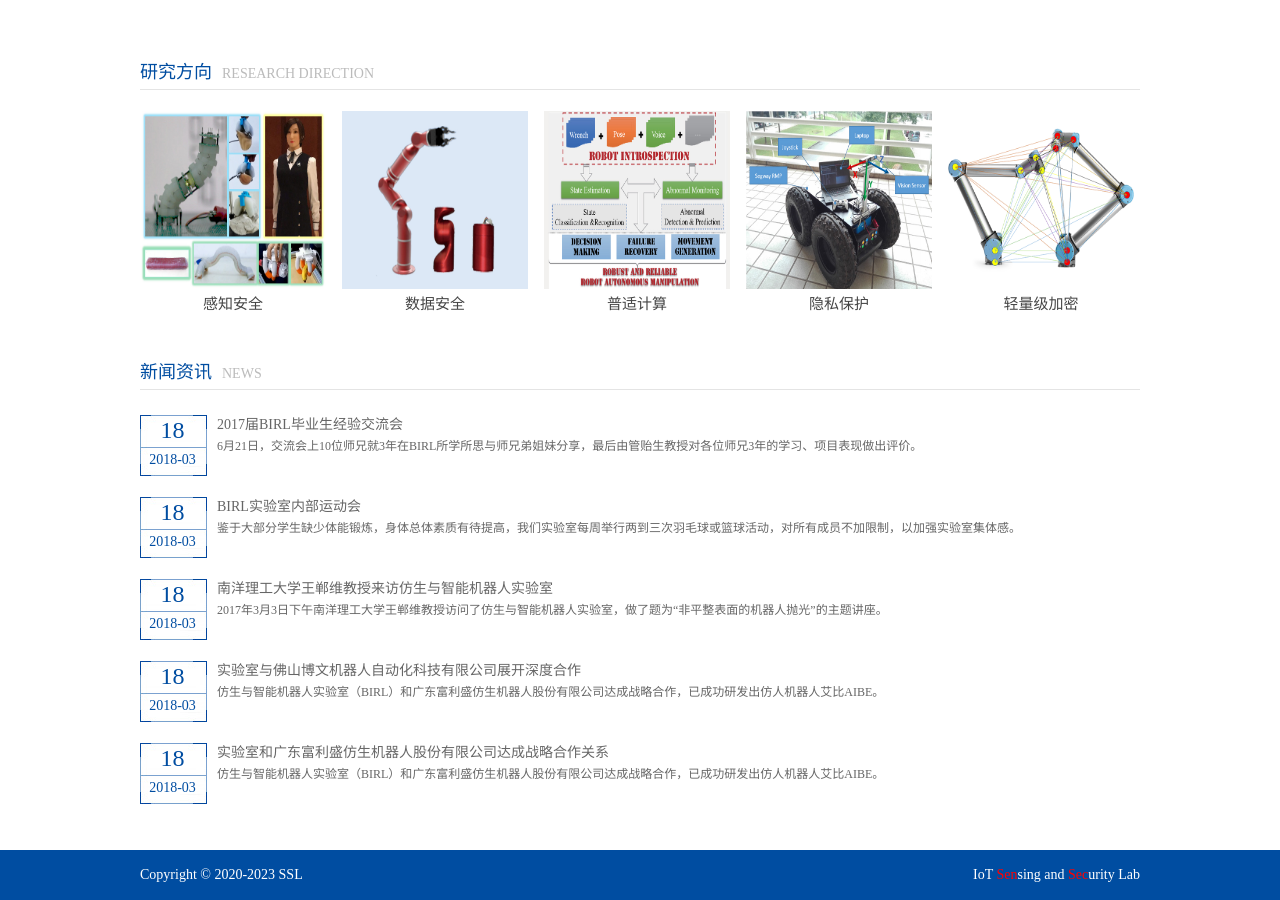
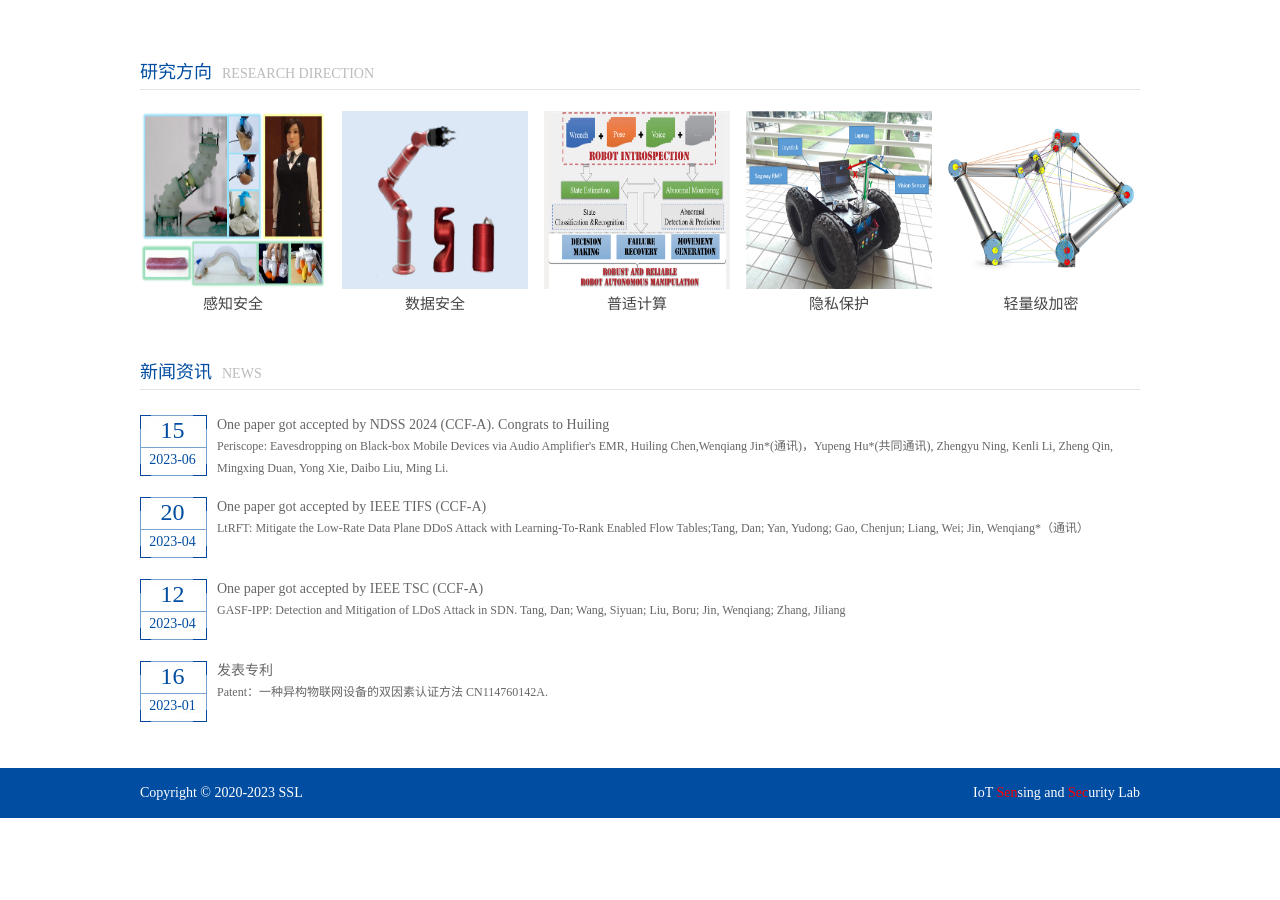
Before and after one commit to senseclab/senseclab.github.io, a Jekyll site: the page built from index.html, in a window 1280 px wide and 900 px high, scrolled down 875 px. Built offline with Jekyll 4.4.1, drawn with Linux system fonts in a browser that asks for light colours; after the commit the page ends 1693 px from its top, so only the background shows below that.

Commit message:
index.html

```diff
--- a/index.html
+++ b/index.html
@@ -100,47 +100,52 @@ jQuery(".main_img_c").slide({mainCell:".bd ul",effect:"leftLoop",autoPlay:true,d
         <div class="app_top"><p>新闻资讯<span>NEWS</span></p></div>
       </div>
       <div class="news_bottom">
-        <ul class="infoList" id="infoList">{% for post in site.categories["learning-exchange"] %}
+        <ul class="infoList" id="infoList">
+
           <li class="li">
             <div class="date">
-              <p class="day"><a href="{{ site.url }}{{ post.url }}" style="color:#004da1">{{ post.date | date:"%d" }}</a></p>
-              <span class="month"><a href="{{ site.url }}{{ post.url }}" style="color:#004da1">{{ post.date | date:"%Y-%m" }}</a></span>
+              <p class="day"><a style="color:#004da1">15</a></p>
+              <span class="month"><a style="color:#004da1">2023-06</a></span>
             </div>
             <div class="text">
-              <h3 style="overflow: hidden;text-overflow: ellipsis;white-space: nowrap;"><a href="{{ site.url }}{{ post.url }}">{{ post.title }}</a></h3>
-              <p><a href="{{ site.url }}{{ post.url }}">{{ post.description }}</a></p>
+              <h3 style="overflow: hidden;text-overflow: ellipsis;white-space: nowrap;"><a>One paper got accepted by NDSS 2024 (CCF-A). Congrats to Huiling</a></h3>
+              <p><a>Periscope: Eavesdropping on Black-box Mobile Devices via Audio Amplifier's EMR, Huiling Chen,Wenqiang Jin*(通讯)，Yupeng Hu*(共同通讯), Zhengyu Ning, Kenli Li, Zheng Qin, Mingxing Duan, Yong Xie, Daibo Liu, Ming Li.</a></p>
             </div>
-          </li>{% endfor %}{% for post in site.categories["entertainment"] %}
+          </li>
+
           <li class="li">
             <div class="date">
-              <p class="day"><a href="{{ site.url }}{{ post.url }}" style="color:#004da1">{{ post.date | date:"%d" }}</a></p>
-              <span class="month"><a href="{{ site.url }}{{ post.url }}" style="color:#004da1">{{ post.date | date:"%Y-%m" }}</a></span>
+              <p class="day"><a style="color:#004da1">20</a></p>
+              <span class="month"><a style="color:#004da1">2023-04</a></span>
             </div>
             <div class="text">
-              <h3 style="overflow: hidden;text-overflow: ellipsis;white-space: nowrap;"><a href="{{ site.url }}{{ post.url }}">{{ post.title }}</a></h3>
-              <p><a href="{{ site.url }}{{ post.url }}">{{ post.description }}</a></p>
+              <h3 style="overflow: hidden;text-overflow: ellipsis;white-space: nowrap;"><a>One paper got accepted by IEEE TIFS (CCF-A)</a></h3>
+              <p><a>LtRFT: Mitigate the Low-Rate Data Plane DDoS Attack with Learning-To-Rank Enabled Flow Tables;Tang, Dan; Yan, Yudong; Gao, Chenjun; Liang, Wei; Jin, Wenqiang*（通讯）</a></p>
             </div>
-          </li>{% endfor %}{% for post in site.categories["academic-exchange"] %}
+          </li>
+
           <li class="li">
             <div class="date">
-              <p class="day"><a href="{{ site.url }}{{ post.url }}" style="color:#004da1">{{ post.date | date:"%d" }}</a></p>
-              <span class="month"><a href="{{ site.url }}{{ post.url }}" style="color:#004da1">{{ post.date | date:"%Y-%m" }}</a></span>
+              <p class="day"><a style="color:#004da1">12</a></p>
+              <span class="month"><a style="color:#004da1">2023-04</a></span>
             </div>
             <div class="text">
-              <h3 style="overflow: hidden;text-overflow: ellipsis;white-space: nowrap;"><a href="{{ site.url }}{{ post.url }}">{{ post.title }}</a></h3>
-              <p><a href="{{ site.url }}{{ post.url }}">{{ post.description }}</a></p>
+              <h3 style="overflow: hidden;text-overflow: ellipsis;white-space: nowrap;"><a>One paper got accepted by IEEE TSC (CCF-A)</a></h3>
+              <p><a>GASF-IPP: Detection and Mitigation of LDoS Attack in SDN. Tang, Dan; Wang, Siyuan; Liu, Boru; Jin, Wenqiang; Zhang, Jiliang</a></p>
             </div>
-          </li>{% endfor %}{% for post in site.categories["project-cooperation"] %}
+          </li>
+
           <li class="li">
             <div class="date">
-              <p class="day"><a href="{{ site.url }}{{ post.url }}" style="color:#004da1">{{ post.date | date:"%d" }}</a></p>
-              <span class="month"><a href="{{ site.url }}{{ post.url }}" style="color:#004da1">{{ post.date | date:"%Y-%m" }}</a></span>
+              <p class="day"><a style="color:#004da1">16</a></p>
+              <span class="month"><a style="color:#004da1">2023-01</a></span>
             </div>
             <div class="text">
-              <h3 style="overflow: hidden;text-overflow: ellipsis;white-space: nowrap;"><a href="{{ site.url }}{{ post.url }}">{{ post.title }}</a></h3>
-              <p><a href="{{ site.url }}{{ post.url }}">{{ post.description }}</a></p>
+              <h3 style="overflow: hidden;text-overflow: ellipsis;white-space: nowrap;"><a>发表专利</a></h3>
+              <p><a>Patent：一种异构物联网设备的双因素认证方法 CN114760142A.</a></p>
             </div>
-          </li>{% endfor %}
+          </li>
+
         </ul>
       </div>
     </div>
```
